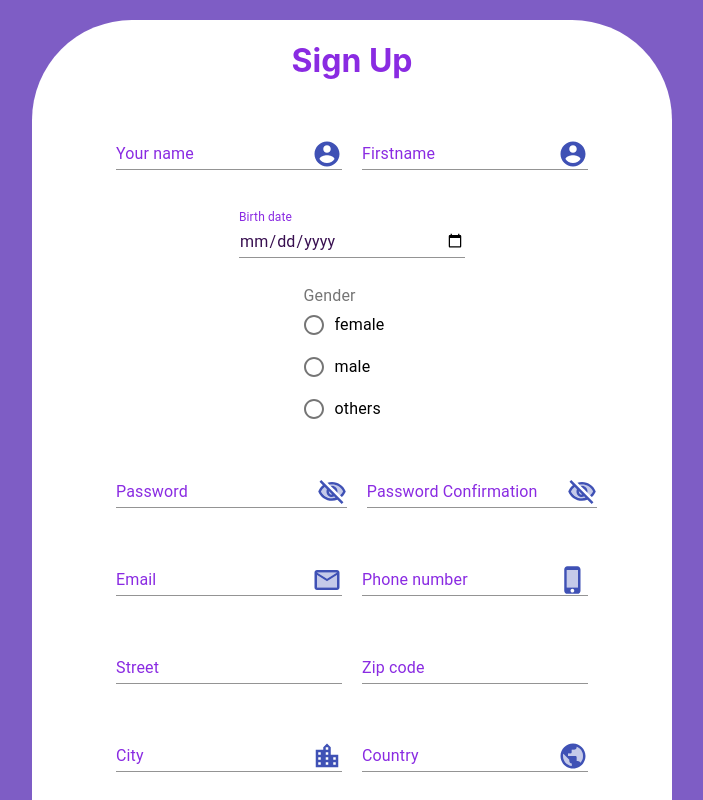
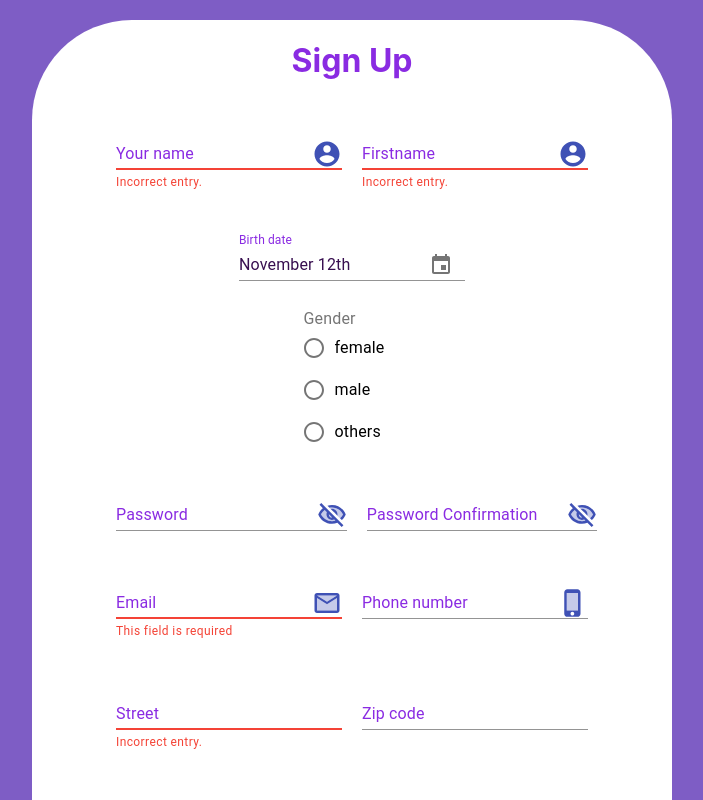
Before and after one commit to meruyert93/React_learning_project, a React (Create React App) app: page / in a window 1280 px wide. Shown: the top 800 px of the page, without its empty margins (288-991 px from the left). Built offline with nearby package versions, Linux system fonts and the light colour scheme.

Commit message:
DatePicker

```diff
--- a/package.json
+++ b/package.json
@@ -3,8 +3,10 @@
   "version": "0.1.0",
   "private": true,
   "dependencies": {
+    "@date-io/date-fns": "^1.3.13",
     "@material-ui/core": "^4.11.0",
     "@material-ui/icons": "^4.9.1",
+    "@material-ui/pickers": "^3.2.10",
     "@testing-library/jest-dom": "^5.11.5",
     "@testing-library/react": "^11.1.1",
     "@testing-library/user-event": "^12.2.0",
@@ -12,6 +14,7 @@
     "@types/node": "^12.19.3",
     "@types/react": "^16.9.56",
     "@types/react-dom": "^16.9.9",
+    "date-fns": "^2.16.1",
     "react": "^17.0.1",
     "react-dom": "^17.0.1",
     "react-scripts": "4.0.0",
--- a/src/components/Form.tsx
+++ b/src/components/Form.tsx
@@ -1,8 +1,12 @@
+import 'date-fns';
+import { MuiPickersUtilsProvider, KeyboardDatePicker } from '@material-ui/pickers';
 import { Theme, createStyles, makeStyles } from '@material-ui/core/styles';
 
 import AccountCircleIcon from '@material-ui/icons/AccountCircle';
 import Box from '@material-ui/core/Box';
+import CalendarTodayTwoToneIcon from '@material-ui/icons/CalendarTodayTwoTone';
 import Checkbox from '@material-ui/core/Checkbox';
+import DateFnsUtils from '@date-io/date-fns';
 import EmailTwoToneIcon from '@material-ui/icons/EmailTwoTone';
 import FormControl from '@material-ui/core/FormControl';
 import FormControlLabel from '@material-ui/core/FormControlLabel';
@@ -10,6 +14,9 @@ import FormGroup from '@material-ui/core/FormGroup';
 import FormLabel from '@material-ui/core/FormLabel';
 import IconButton from '@material-ui/core/IconButton';
 import InputAdornment from '@material-ui/core/InputAdornment';
+import LocationCityTwoToneIcon from '@material-ui/icons/LocationCityTwoTone';
+import PhoneIphoneTwoToneIcon from '@material-ui/icons/PhoneIphoneTwoTone';
+import PublicTwoToneIcon from '@material-ui/icons/PublicTwoTone';
 import Radio from '@material-ui/core/Radio';
 import RadioGroup from '@material-ui/core/RadioGroup';
 import React from 'react'
@@ -17,10 +24,6 @@ import TextField from '@material-ui/core/TextField';
 import TextareaAutosize from '@material-ui/core/TextareaAutosize';
 import VisibilityOffTwoToneIcon from '@material-ui/icons/VisibilityOffTwoTone';
 import VisibilityTwoToneIcon from '@material-ui/icons/VisibilityTwoTone';
-import LocationCityTwoToneIcon from '@material-ui/icons/LocationCityTwoTone';
-import PublicTwoToneIcon from '@material-ui/icons/PublicTwoTone';
-import PhoneIphoneTwoToneIcon from '@material-ui/icons/PhoneIphoneTwoTone';
-import CalendarTodayTwoToneIcon from '@material-ui/icons/CalendarTodayTwoTone';
 
 //Styling
 const useStyles = makeStyles((theme: Theme) =>
@@ -65,6 +68,7 @@ export type InputField = {
     label: string;
     placeholder: string;
     fieldType: string | undefined; //name, street, zipcode
+    // mandatory: boolean;
 }
 
 export type PasswordGroupField = {
@@ -89,15 +93,22 @@ export enum FormElementType {
     number = "number",
     radio = "radio",
     checkbox = "checkbox",
+    datePicker = "date-picker"
   }
 
-  export interface State {
+export interface State {
     showPassword: boolean;
   }
 
 export const FormWithRows: React.FC<{formDetails: FormDescriptionRow}> = (props) => {
     const details =  props.formDetails;
     const classes = useStyles();
+
+    const [password, setPassword] = React.useState("");
+    const [passwordConfirmation, setPasswordConfirmation] = React.useState("");
+    const [email, setEmail] = React.useState("");
+
+
     const[values, setValues] = React.useState<State>({
         showPassword: false,
     });
@@ -126,6 +137,34 @@ export const FormWithRows: React.FC<{formDetails: FormDescriptionRow}> = (props)
             return <div/>
     }
 
+    const [selectedDate, setSelectedDate] = React.useState<Date | null>(
+        new Date(),
+      );
+
+    const handleDateChange = (date: Date | null) => {
+        console.log(date);
+        setSelectedDate(date);
+    };
+
+    const [text, setText] = React.useState<string>();
+
+    const [error, setErrors] = React.useState<{ text: string}>();
+
+    const handleChange = (event: React.ChangeEvent<HTMLInputElement>) => {
+        const {target: {value } } = event;
+        setErrors({text:  ''})
+        setText(value);
+    };
+
+    const checkPasswords = () => {
+        if (password === passwordConfirmation) {
+            console.log("Ok!")
+        }
+        else {
+            console.log("Not a match")
+        }
+    }
+
     return (
         <div className="div-80-width">
             <div className="main-title">
@@ -143,6 +182,7 @@ export const FormWithRows: React.FC<{formDetails: FormDescriptionRow}> = (props)
                                     const inputField = field as InputField;
                                     return <div style={{display: "flex" , width: "100%"}}>
                                                 <TextField
+                                                error
                                                 type='text'
                                                 placeholder={inputField.placeholder}
                                                 label={inputField.label}
@@ -153,6 +193,7 @@ export const FormWithRows: React.FC<{formDetails: FormDescriptionRow}> = (props)
                                                     </InputAdornment>
                                                     ),
                                                     }}
+                                                helperText="Incorrect entry."
                                                 />
                                             </div>
                                 }
@@ -174,6 +215,8 @@ export const FormWithRows: React.FC<{formDetails: FormDescriptionRow}> = (props)
                                                 type = {values.showPassword ? 'text' : 'password'}
                                                 label={inputField.label[0]}
                                                 placeholder={inputField.placeholder}
+                                                value={password}
+                                                onChange={(event)=> {console.log(password); setPassword(event.target.value)}}
                                                 InputProps={{
                                                     endAdornment: (
                                                     <InputAdornment position="end">
@@ -193,6 +236,8 @@ export const FormWithRows: React.FC<{formDetails: FormDescriptionRow}> = (props)
                                                 type = {values.showPassword ? 'text' : 'password'}
                                                 label={inputField.label[1]}
                                                 placeholder={inputField.placeholder}
+                                                value={passwordConfirmation}
+                                                onChange={(event)=> {setPasswordConfirmation(event.target.value)}}
                                                 InputProps={{
                                                     endAdornment: (
                                                     <InputAdornment position="end">
@@ -215,9 +260,13 @@ export const FormWithRows: React.FC<{formDetails: FormDescriptionRow}> = (props)
                                     const inputField = field as InputField
                                     return <div style={{display: "flex", width: "100%"}}>
                                                 <TextField
+                                                error
+                                                helperText="This field is required"
                                                 type ='email'
                                                 label={inputField.label}
                                                 placeholder={inputField.placeholder}
+                                                onChange={(event)=> {setEmail(event.target.value)}}
+                                                value={email}
                                                 InputProps={{
                                                     endAdornment: (
                                                     <InputAdornment position="end">
@@ -228,17 +277,30 @@ export const FormWithRows: React.FC<{formDetails: FormDescriptionRow}> = (props)
                                                 />
                                             </div>
                                 }
-                                if  (field.type === FormElementType.date) {
+                                if  (field.type === FormElementType.datePicker) {
                                     const inputField = field as InputField
                                     return <div style={{display: "flex", width: "50%", marginLeft: "25%"}}>
-                                                <TextField
+                                                {/* <TextField
                                                 type = 'date'
                                                 label={inputField.label}
                                                 placeholder={inputField.placeholder}
                                                 InputLabelProps={{
                                                 shrink: true,
                                                 }}
+                                                />*/}
+                                                <MuiPickersUtilsProvider utils={DateFnsUtils}>
+                                                <KeyboardDatePicker
+                                                    label={inputField.label}
+                                                    // format="MM/dd/yyyy"
+                                                    value={selectedDate}
+                                                    // onChange={() => console.log("test")}
+                                                    onChange={handleDateChange}
+                                                    // onAccept={(date) => handleDateChange(date)}
+                                                    // KeyboardButtonProps={{
+                                                    // 'aria-label': 'change date',
+                                                    // }}
                                                 />
+                                                </MuiPickersUtilsProvider>
                                             </div>
                                 }
                                 if (field.type === FormElementType.number) {
@@ -290,7 +352,7 @@ export const FormWithRows: React.FC<{formDetails: FormDescriptionRow}> = (props)
                     })}
             </div>
             <div className="submitButton">
-            <button  style={{display: "flex", width: "30%", justifyContent: "center"}}>
+            <button  style={{display: "flex", width: "30%", justifyContent: "center"}} onClick={() => checkPasswords()}>
                 {details.buttonTitle}
             </button>
             </div>
--- a/src/pages/ExampleForm.tsx
+++ b/src/pages/ExampleForm.tsx
@@ -10,16 +10,16 @@ export class ExampleForm extends Component <{}, {}> {
         const firstNameInputField: InputField = {type: "text", placeholder: "Enter your first name", label: "Firstname", fieldType: "first-name"}
         const emailInputField: InputField = {type: "email", placeholder: "Enter your email", label: "Email", fieldType: undefined}
         const passwordInputField: PasswordGroupField = {type: "password-group", placeholder: "Create your password", label: ["Password", "Password Confirmation"] }
-        const birthDateInputField: InputField = {type: "date", placeholder: "Enter your birth date", label:"Birth date", fieldType: undefined}
+        const birthDateInputField: InputField = {type: "date-picker", placeholder: "", label:"Birth date", fieldType: undefined}
         const phoneNumberInputField: InputField = {type: "number", placeholder: "Enter your phone Number", label:"Phone number", fieldType: "phone"}
         const streetInputField: InputField = {type: "text", placeholder: "Enter your street", label: "Street", fieldType: undefined}
         const zipCodeInputField: InputField = {type: "number", placeholder: "Enter your zip Code", label:"Zip code", fieldType: undefined}
         const cityCodeInputField: InputField = {type: "text", placeholder: "Enter your City", label:"City", fieldType: "city"}
         const countryCodeInputField: InputField = {type: "text", placeholder: "Enter your Country", label:"Country", fieldType: "country"}
-        const radio1InputField: InputField = {type: "radio", placeholder: "Female", label:"Female", fieldType: undefined}
         const radioInputField: radioInputField = {type:"radio", values:['female', 'male', 'others'], label: "Gender" }
-        const rating: radioInputField = {type:"radio", values:['yes', 'no', 'maybe later'], label: "Do you want to rate us?" }
+        // const rating: radioInputField = {type:"radio", values:['yes', 'no', 'maybe later'], label: "Do you want to rate us?" }
         const checkbox: radioInputField = {type:"checkbox", values: ['yes', 'no'], label: "do you want to receive more information about us?"}
+        // const datePickerField : DatePickerField = {type: "date", label: "Your Birthdate"}
         const nameFormAsRows: FormDescriptionRow = {
             inputFields:
             [[nameInputField, firstNameInputField],
```
Also changed, not shown: 1 other file (tests, documents, lock files or other folders).
